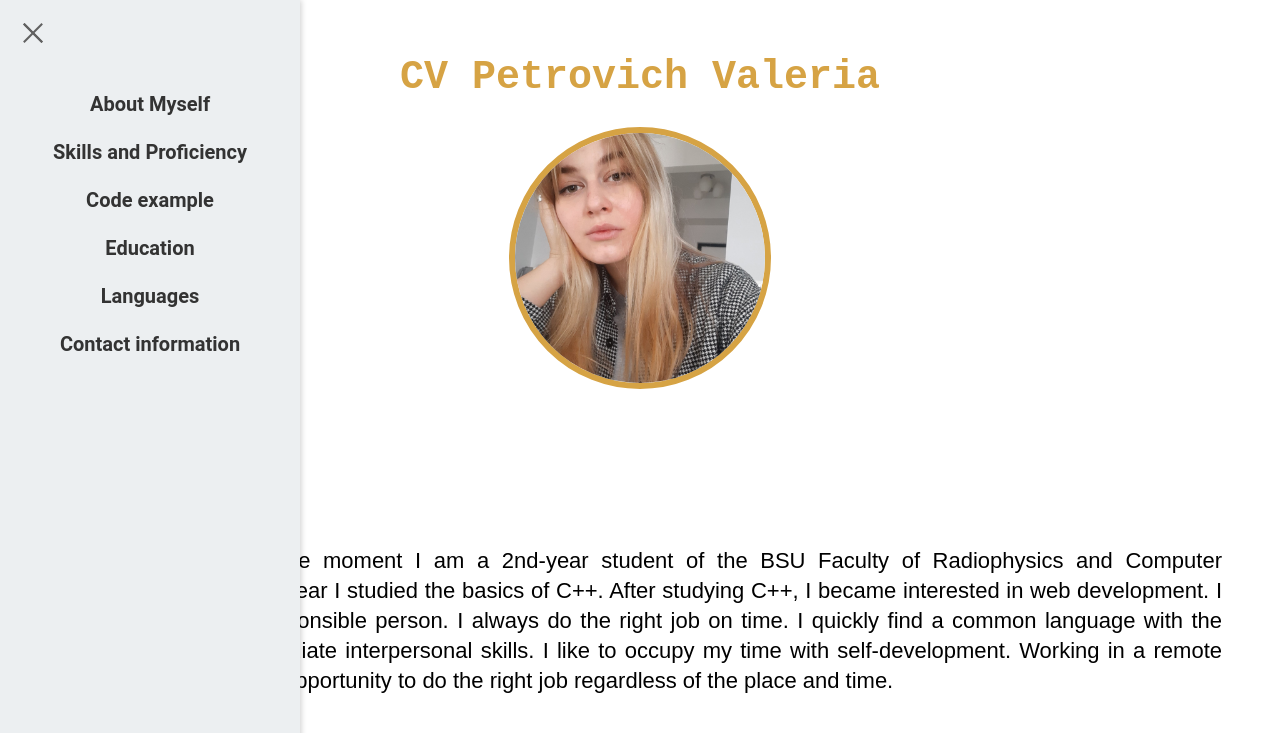
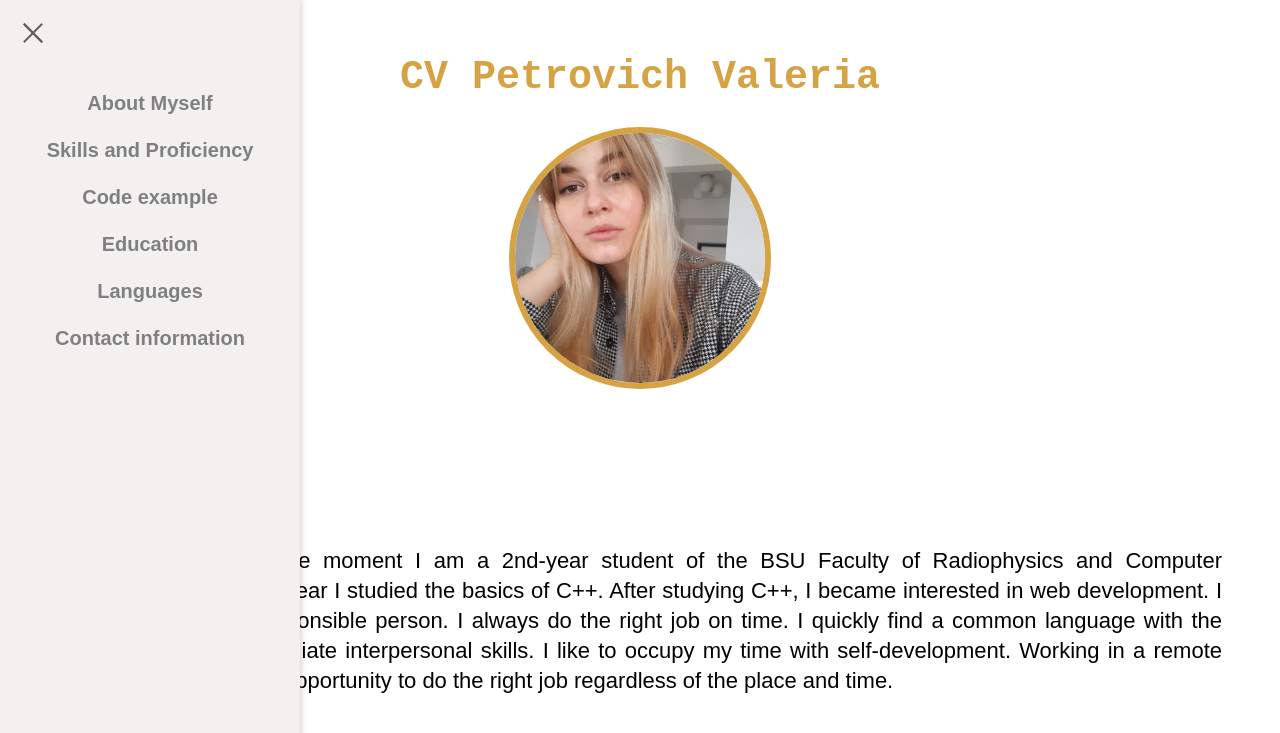
Before and after one commit to LeraPetrovich/rsschool-cv, a plain HTML site: page index.html in a window 1280 px wide. Both pictures are taken after a click on the label 33 px from the left and 33 px from the top of the page. Shown: the top 733 px of the page. Drawn offline with Linux system fonts and the light colour scheme.

Commit message:
feat: burger menu and style

```diff
--- a/style.css
+++ b/style.css
@@ -262,20 +262,20 @@
     padding: 80px 0;
     list-style: none;
     text-align: center;
-    background-color: #ECEFF1;
+    background-color: rgb(243, 240, 240);
     box-shadow: 1px 0px 6px rgba(0, 0, 0, .2);
   }
   .menu__item {
     display: block;
     padding: 12px 24px;
-    color: #333;
-    font-family: 'Roboto', sans-serif;
+    color: gray;
+    font-family: 'PT Sans Caption', sans-serif;
     font-size: 20px;
     font-weight: 600;
     text-decoration: none;
   }
   .menu__item:hover {
-    background-color: #CFD8DC;
+    color: #CFD8DC;
   }
   #menu__toggle:checked ~ .menu__btn > span {
     transform: rotate(45deg);
```
